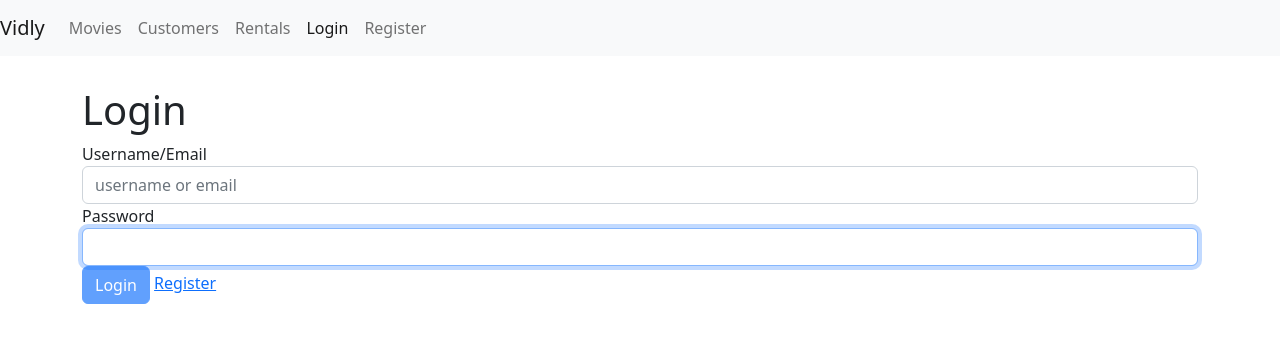
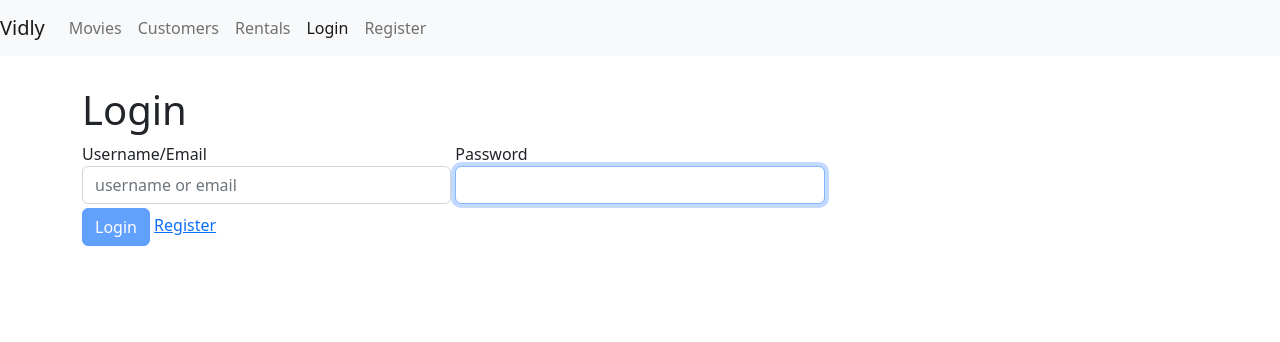
Before and after one commit to effi1994/study-react, a React (Create React App) app: page /login in a window 1280 px wide. Shown: the top 342 px of the page. Built offline with nearby package versions, Linux system fonts and the light colour scheme.

Commit message:
code clent

```diff
--- a/src/components/loginForm.jsx
+++ b/src/components/loginForm.jsx
@@ -26,10 +26,15 @@ class LoginForm extends Form {
     return (
       <div>
         <h1>Login</h1>
-        <form onSubmit={this.handleSubmit}>
+        <form className="row g-1" onSubmit={this.handleSubmit}>
+        <div className="col-md-4">
           {this.renderInput('username','Username/Email','text','username or email','')}
-          {this.renderInput('password','Password','password','','')}
+        </div>
+        <div className="col-md-4"> {this.renderInput('password','Password','password','','')}</div>
+         <div className="col-12">
           {this.renderButton('Login')} <Link to={'/register'}>Register</Link>
+         </div>
+
         </form>
       </div>
     );
```
